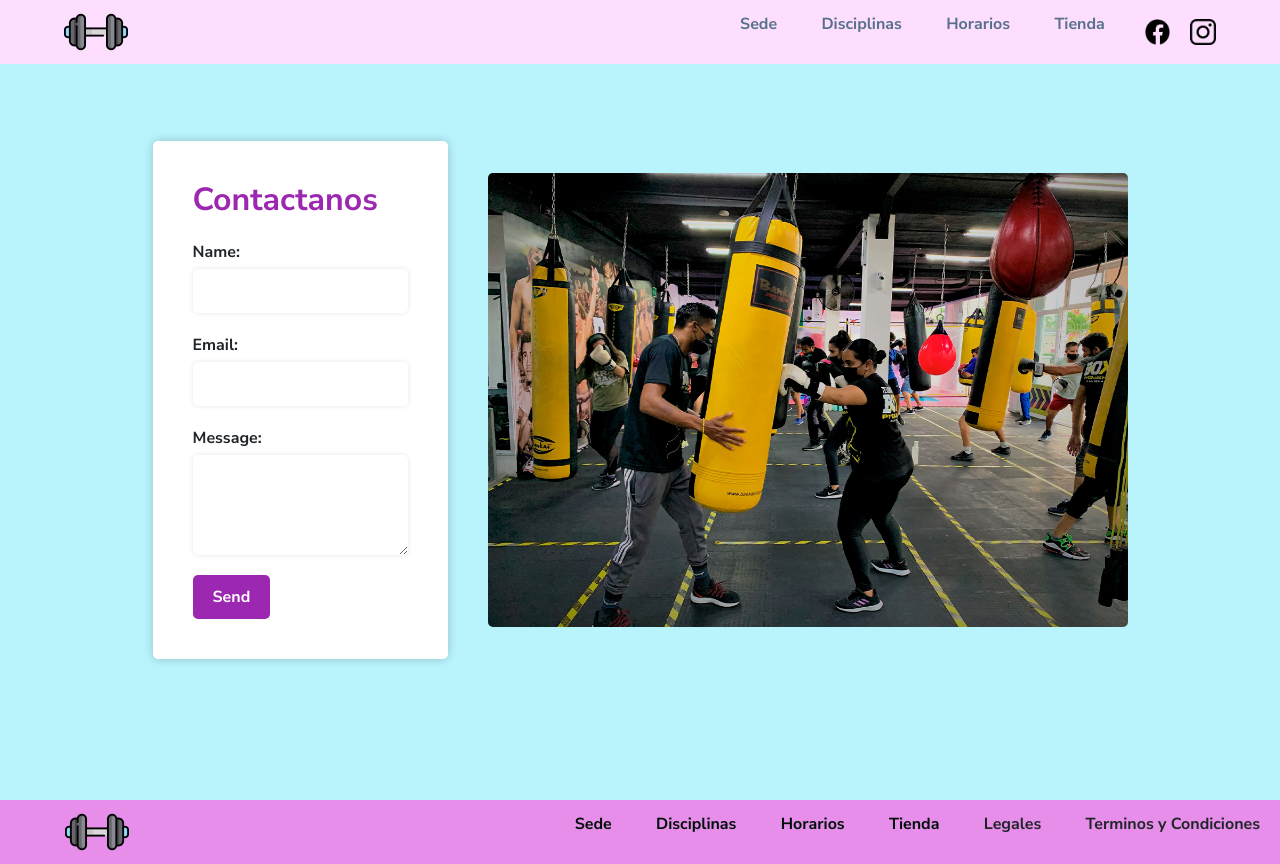
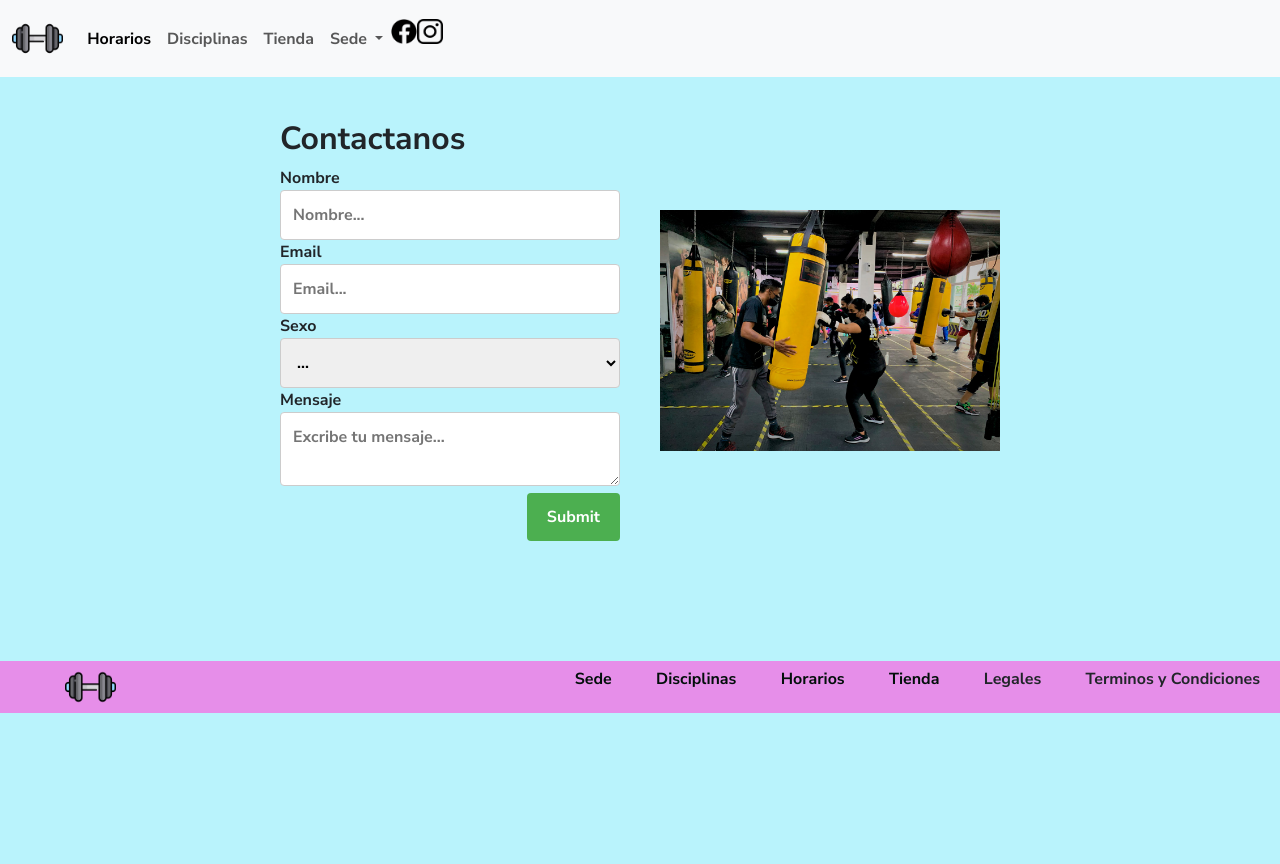
Before and after one commit to DelRic/PFDelGiudice, a website: page pages/sede.html in a window 1280 px wide. After the commit the page ends 800 px from the top, so only its background shows below. Drawn offline with nearby package versions, Linux system fonts and the light colour scheme.

Commit message:
se agrega modificaciones

```diff
--- a/css/styles.css
+++ b/css/styles.css
@@ -3,6 +3,12 @@
   padding: 0px;
   box-sizing: border-box;
   font-family: "Nunito Sans", sans-serif;
+}
+
+.navbar{
+  position: fixed;
+  width: 100%;
+  z-index: 10;
 }
 
 .imagen_principal {
@@ -12,26 +18,12 @@
 
 body {
   background-color: #B9F3FC;
-}
 
-header {
-  background-color: #FEDEFF;
-  display: flex;
-  justify-content: flex-end;
-  align-items: center;
-  height: 5vw;
-  width: 100%;
-  padding: 2px 5%;
-  position: fixed;
-}
-
-.logo_div {
-  margin-right: auto;
 }
 
 .logo {
-  width: 5vw;
-  height: 5vw;
+  width: 4vw;
+  height: 4vw;
   transition: all 0.3s;
 }
 
@@ -39,37 +31,14 @@ header {
   transform: scale(1.2);
 }
 
-.lista_nav {
-  list-style: none;
-  display: inline-block;
-  padding: 0 20px;
-}
-
-.facebook {
+ .facebook {
   width: 2vw;
   height: 2vw;
-}
-
-.facebook_div {
-  margin-left: 20px;
 }
 
 .instagram {
   width: 2vw;
   height: 2vw;
-}
-
-.instagram_div {
-  margin-left: 20px;
-}
-
-header .lista_nav a {
-  color: #567189;
-  text-decoration: none;
-}
-
-header .lista_nav a:hover {
-  color: #040609;
 }
 
 .boton_inscripcion {
@@ -289,111 +258,99 @@ footer {
   background-position: center center;
 }
 
-#hamburger {
-  margin: auto 0;
-  display: none;
-  cursor: pointer;
+/** MEDIA QUERY **/
+@media screen and (max-width: 600px) {
+  .imagen_principal {
+    height: 50vw;
+    width: 100%;
+  }
+  #planes_grid {
+    padding: 6rem;
+    display: grid;
+    grid-template-columns: 1fr;
+    grid-template-rows: 1fr 1fr 1fr;
+    grid-template-areas:
+     "plan"
+     "pollo"
+     "pingui";
+    gap: 2rem;
+  }
+
+  .disciplinas{
+    display: flex;
+    flex-direction: column;
+    margin-left: 30%;
+  }
+
+  .container_items {
+    display: grid;
+    grid-template-columns: repeat(2, 1fr);
+    gap: 20px;
+    margin-left: 20px;
+    margin-right: 20px;
+  }
+
+  .form-container {
+    flex-direction: column;
+    max-width: 100%;
+  }
+
+  .form-container form, .image-container {
+    max-width: 100%;
+    margin-top: 2%;
+  }
+
 }
 
-#hamburger div {
-  width: 25px;
-  height: 2px;
-  background-color: black;
-  margin: 6px 0;
-  transition: 0.4s;
+.form-container {
+  display: flex;
+  flex-wrap: wrap;
+  align-items: center;
+  justify-content: center;
+  padding: 20px;
+  margin: 0 auto;
+  max-width: 800px;
 }
 
-.open .bar1 {
-  -webkit-transform: rotate(45deg) translate(-6px, -8px);
-  transform: rotate(45deg) translate(-6px, -8px);
+form {
+  flex: 1;
+  max-width: 500px;
+  margin: 100px 20px;
 }
 
-.open .bar2 {
-  opacity: 0;
+input[type=text], select, textarea {
+  width: 100%;
+  padding: 12px;
+  border: 1px solid #ccc;
+  border-radius: 4px;
+  resize: vertical;
 }
 
-.open .bar3 {
-  -webkit-transform: rotate(45deg) translate(-6px, -8px);
-  transform: rotate(45deg) translate(-6px, -8px);
+input[type=submit] {
+  background-color: #4CAF50;
+  color: white;
+  padding: 12px 20px;
+  border: none;
+  border-radius: 4px;
+  cursor: pointer;
+  float: right;
 }
 
-.open .mobile_menu {
-  display: flex;
-  flex-direction: column;
-  align-items: center;
-  justify-content: flex-start;
+input[type=submit]:hover {
+  background-color: #45a049;
 }
 
-.mobile_menu {
-  display: none;
-  position: absolute;
-  top: 50px;
-  left: 0;
-  height: calc(100vh - 50px);
-  width: 100%;
+.image-container {
+  flex: 1;
+  max-width: 500px;
+  margin: 0 20px;
 }
 
-/** MEDIA QUERY **/
-@media screen and (max-width: 576px) {
-  #nav_bar {
-    display: none;
-  }
-  #hamburger {
-    display: block;
-  }
-  header .lista_nav a {
-    color: black;
-  }
-}
-.form-container {
-  display: flex;
-  justify-content: center;
-  align-items: center;
-  height: 100vh;
-}
-.form-container form {
-  background-color: #fff;
-  padding: 40px;
-  border-radius: 5px;
-  box-shadow: 0 0 10px rgba(0, 0, 0, 0.2);
-}
-.form-container form h2 {
-  margin-bottom: 20px;
-  color: #9c27b0;
-}
-.form-container form .form-group {
-  display: flex;
-  flex-direction: column;
-  margin-bottom: 20px;
-}
-.form-container form .form-group label {
-  margin-bottom: 5px;
-}
-.form-container form .form-group input, .form-container form .form-group textarea {
-  padding: 10px;
-  border-radius: 5px;
-  border: none;
-  box-shadow: 0 0 5px rgba(0, 0, 0, 0.1);
-}
-.form-container form .form-group textarea {
-  height: 100px;
-}
-.form-container form button[type=submit] {
-  padding: 10px 20px;
-  background-color: #9c27b0;
-  color: #fff;
-  border: none;
-  border-radius: 5px;
-  cursor: pointer;
-  transition: background-color 0.3s ease-in-out;
-}
-.form-container form button[type=submit]:hover {
-  background-color: #771e86;
-}
-.form-container img {
-  margin-left: 40px;
-  max-width: 50%;
-  border-radius: 5px;
+img {
+  max-width: 100%;
+  height: auto;
+  display: block;
+  margin: 0 auto;
 }
 
 .disciplinagym {
@@ -401,4 +358,8 @@ footer {
   height: 300px;
 }
 
+.disciplinas_text{
+  text-align: center;
+  padding: 50px;
+}
 /*# sourceMappingURL=styles.css.map */
--- a/pages/sede.html
+++ b/pages/sede.html
@@ -21,71 +21,67 @@
 </head>
 <body>
     <header>
-        <!-- Logo -->
-        <div class="logo_div">
-             <a href="../index.html"> <img class="logo" src="../img/Logo.png" alt="Logo"> </a>
-        </div>
-
-        <!-- Barra de navegacion -->
-        <nav id="nav_bar">
-                    <ul>
-                        <li class="lista_nav"> <a href="./sede.html">Sede</a> </li>
-                        <li class="lista_nav"> <a href="./disciplinas.html">Disciplinas</a> </li>
-                        <li class="lista_nav"> <a href="./horarios.html">Horarios</a> </li>
-                        <li class="lista_nav"> <a href="./tienda.html">Tienda</a> </li>
+        <nav class="navbar navbar-expand-lg bg-body-tertiary">
+            <div class="container-fluid">
+              <a class="navbar-brand" href="../index.html"> <img class="logo" src="../img/Logo.png" alt="Logo"></a>
+              <button class="navbar-toggler" type="button" data-bs-toggle="collapse" data-bs-target="#navbarSupportedContent" aria-controls="navbarSupportedContent" aria-expanded="false" aria-label="Toggle navigation">
+                <span class="navbar-toggler-icon"></span>
+              </button>
+              <div class="collapse navbar-collapse" id="navbarSupportedContent">
+                <ul class="navbar-nav me-auto mb-2 mb-lg-0">
+                  <li class="nav-item">
+                    <a class="nav-link active" aria-current="page" href="./horarios.html">Horarios</a>
+                  </li>
+                  <li class="nav-item">
+                    <a class="nav-link" href="./disciplinas.html">Disciplinas</a>
+                  </li>
+                  <li class="nav-item">
+                      <a class="nav-link" href="./tienda.html">Tienda</a>
+                    </li>
+                  <li class="nav-item dropdown">
+                    <a class="nav-link dropdown-toggle" href="#" role="button" data-bs-toggle="dropdown" aria-expanded="false">
+                      Sede
+                    </a>
+                    <ul class="dropdown-menu">
+                      <li><a class="dropdown-item" href="./sede.html">Villa Del Parque</a></li>
                     </ul>
-        </nav>
-
-        <div id="hamburger" onclick="toggleMobileMenu(this)">
-            <div class="bar1"></div>
-            <div class="bar2"></div>
-            <div class="bar3"></div>
-            <ul class="mobile_menu">
-                <li class="lista_nav"> <a href="./sede.html">Sede</a> </li>
-                        <li class="lista_nav"> <a href="./disciplinas.html">Disciplinas</a> </li>
-                        <li class="lista_nav"> <a href="./horarios.html">Horarios</a> </li>
-                        <li class="lista_nav"> <a href="./tienda.html">Tienda</a> </li>
+                    <li><img class="facebook" src="../img/facebook.png" alt="Facebook"></li>
+                    <li><img class="instagram" src="../img/instagram.png" alt="Instagram"></li>
+                  </li>
                 </ul>
               </div>
-
-        <div class="facebook_div">
-            <img class="facebook" src="../img/facebook.png" alt="Facebook">
             </div>
-        <div class="instagram_div">
-            <img class="instagram" src="../img/instagram.png" alt="Instagram">
-        </div>
+          </nav>
     </header>
 
-    <!--JAVASCRIPT-->
-    <script src="../script/index.js"></script>
 
     <main>
       <div class="form-container">
         <form>
           <h2>Contactanos</h2>
-              <div class="form-group">
-                <label for="name">Name:</label>
-                <input type="text" id="name" name="name" required>
+          <label for="name">Nombre</label>
+          <input type="text" id="nombre" name="nombre" placeholder="Nombre...">
+
+          <label for="email">Email</label>
+          <input type="text" id="email" name="email" placeholder="Email...">
+
+          <label for="subject">Sexo</label>
+          <select id="subject" name="subject">
+            <option value="general">...</option>
+            <option value="sales">Femenino</option>
+            <option value="support">Masculino</option>
+          </select>
+
+          <label for="message">Mensaje</label>
+          <textarea id="message" name="mensaje" placeholder="Excribe tu mensaje..."></textarea>
+
+          <input type="submit" value="Submit">
+        </form>
+        <div class="image-container">
+          <img src="../img/Boxeogym.jpg" alt="imagen_form">
         </div>
-              <div class="form-group">
-                <label for="email">Email:</label>
-                <input type="email" id="email" name="email" required>
-              </div>
-              <div class="form-group">
-                <label for="message">Message:</label>
-                <textarea id="message" name="message" required></textarea>
-              </div>
-              <button type="submit">Send</button>
-            </form>
-            <img src="../img/Boxeogym.jpg" alt="Form image">
       </div>
     </main>
-
-    <section>
-        <article>
-            <div></div>
-        </article>
-    </section>
 
     <!--Inicio del Footer-->
     <footer>
```
Also changed, not shown: index.html (+31 -37 lines), pages/disciplinas.html (+45 -38 lines), pages/horarios.html (+30 -36 lines), pages/tienda.html (+30 -35 lines). Lines whose indentation alone changed are shown as unchanged.
